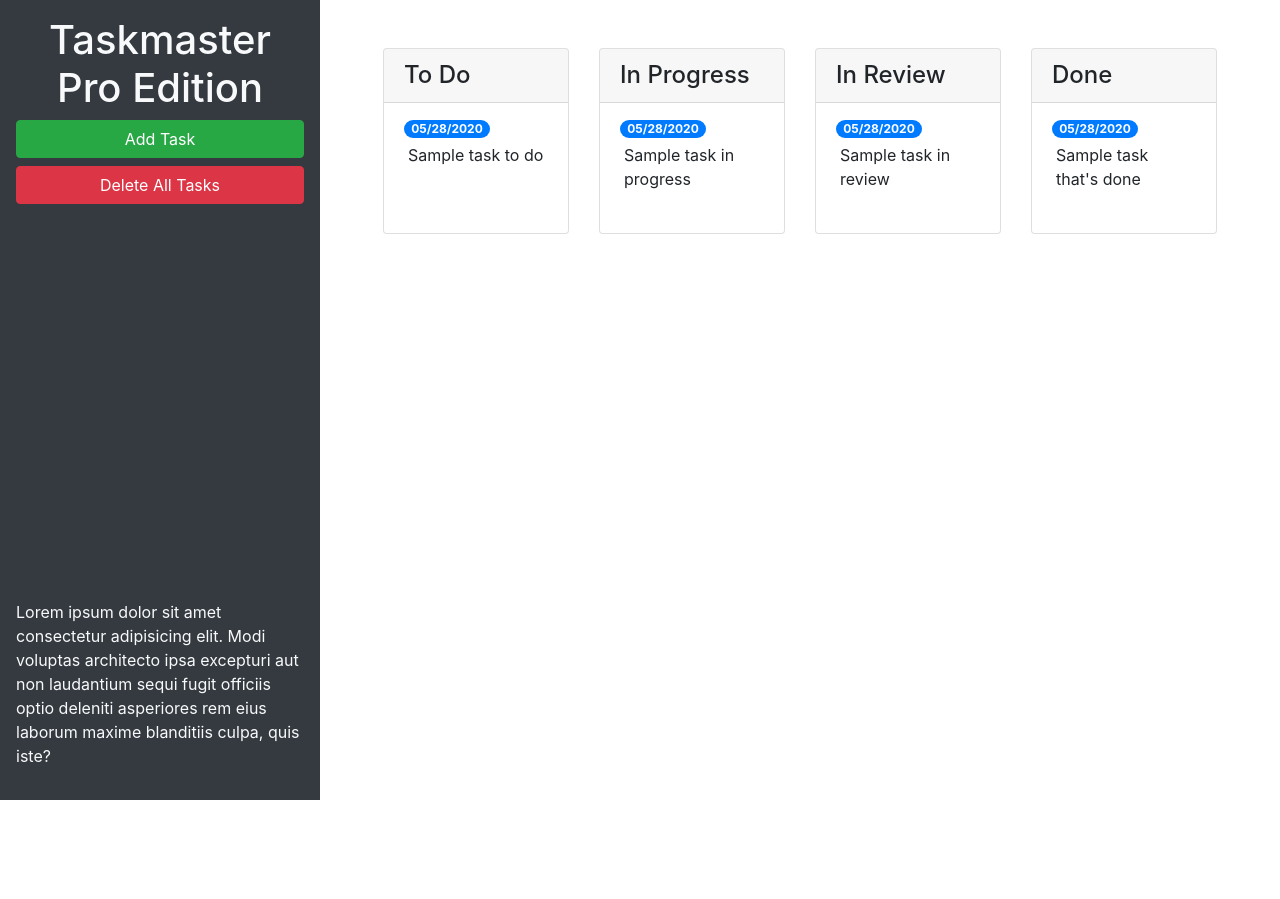
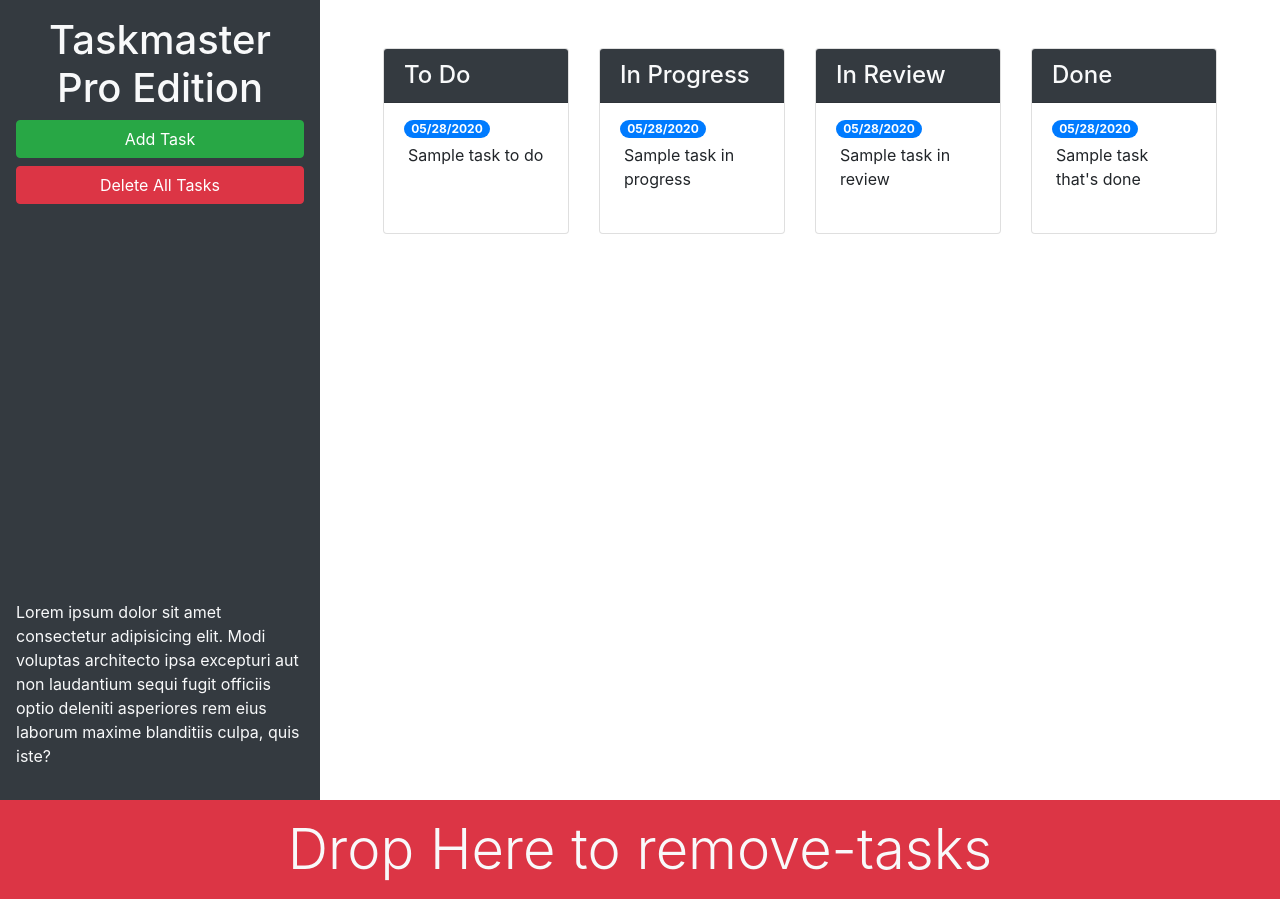
Before and after one commit to DSnod93/taskmaster-pro, a plain HTML site: page index.html in a window 1280 px wide. Before the commit the page ends 800 px from the top, so only its background shows below. Drawn offline with nearby package versions, Linux system fonts and the light colour scheme.

Commit message:
Added bootstrap utility classes

```diff
--- a/index.html
+++ b/index.html
@@ -13,22 +13,23 @@
 <body>
 
   <div class="row min-vh-100 no-gutters">
-    <header class="col-12 col-lg-3 bg-dark text-light d-flex flex-column p-4 p-lg-3">
+    <header class="col-12 col-lg-3 bg-dark text-light sticky-top d-flex flex-column p-4 p-lg-3">
       <h1 class="text-center">Taskmaster Pro Edition</h1>
       <button id="create-task" class="btn btn-block btn-success" data-toggle="modal" data-target="#task-form-modal">Add
         Task</button>
       <button id="remove-tasks" class="btn btn-block btn-danger">Delete All Tasks</button>
-      <p class="mt-auto">Lorem ipsum dolor sit amet consectetur adipisicing elit. Modi voluptas architecto ipsa
+      <p class="mt-auto d-none d-lg-block">Lorem ipsum dolor sit amet consectetur adipisicing elit. Modi voluptas
+        architecto ipsa
         excepturi aut non
         laudantium sequi fugit officiis optio deleniti asperiores rem eius laborum maxime blanditiis culpa, quis iste?
       </p>
     </header>
-    <main class="col-12 col-lg-9">
+    <main class="col-12 col-lg-9 d-flex flex-column">
       <div class="m-5 row justify-content-around">
         <!--todo start-->
         <div class="col-12 col-md-6 col-xl-3 mb-3">
           <div class="card">
-            <h4 class="card-header">
+            <h4 class="card-header bg-dark text-light">
               To Do
             </h4>
             <ul id="list-toDo" class="list-group list-group-flush">
@@ -43,7 +44,7 @@
         <!-- in progress start -->
         <div class="col-12 col-md-6 col-xl-3 mb-3">
           <div class="card">
-            <h4 class="card-header">
+            <h4 class="card-header bg-dark text-light">
               In Progress
             </h4>
             <ul id="list-inProgress" class="list-group list-group-flush">
@@ -58,7 +59,7 @@
         <!--in review start -->
         <div class="col-12 col-md-6 col-xl-3 mb-3">
           <div class="card">
-            <h4 class="card-header">
+            <h4 class="card-header bg-dark text-light">
               In Review
             </h4>
             <ul id="list-inReview" class="list-group list-group-flush">
@@ -73,7 +74,7 @@
         <!-- done start -->
         <div class="col-12 col-md-6 col-xl-3 mb-3">
           <div class="card">
-            <h4 class="card-header">
+            <h4 class="card-header bg-dark text-light">
               Done
             </h4>
             <ul id="list-done" class="list-group list-group-flush">
@@ -87,8 +88,12 @@
         <!-- done end -->
       </div>
   </div>
+  <div id="trash mt-auto">
+    <div class="w-100 bg-danger p-3 text-center text-light display-4">
+      Drop Here to remove-tasks
+    </div>
+  </div>
   </main>
-  </div>
 
   <!-- Modal -->
   <div class="modal fade" id="task-form-modal" tabindex="-1" role="dialog" aria-labelledby="task-form-modal"
```
